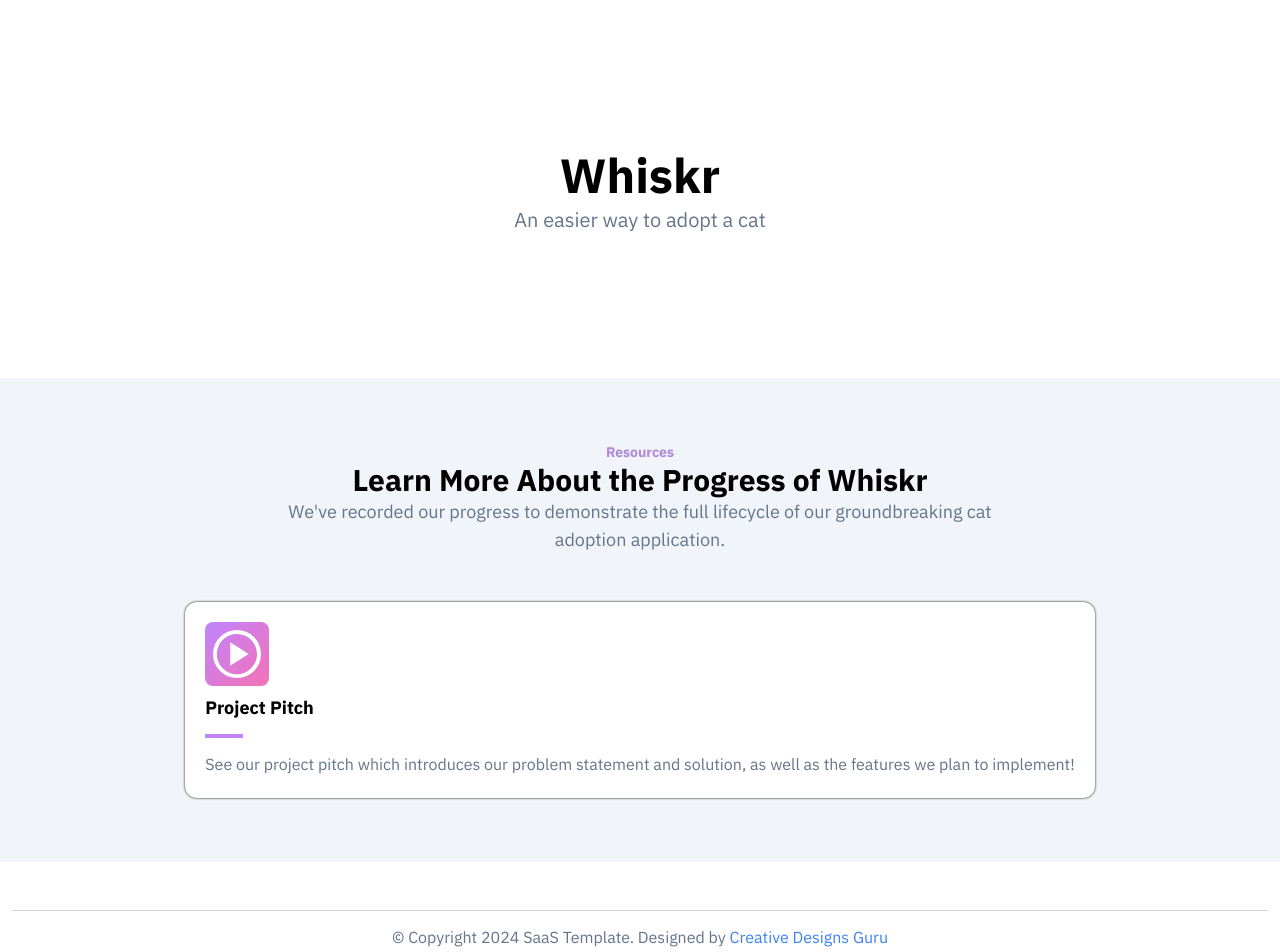
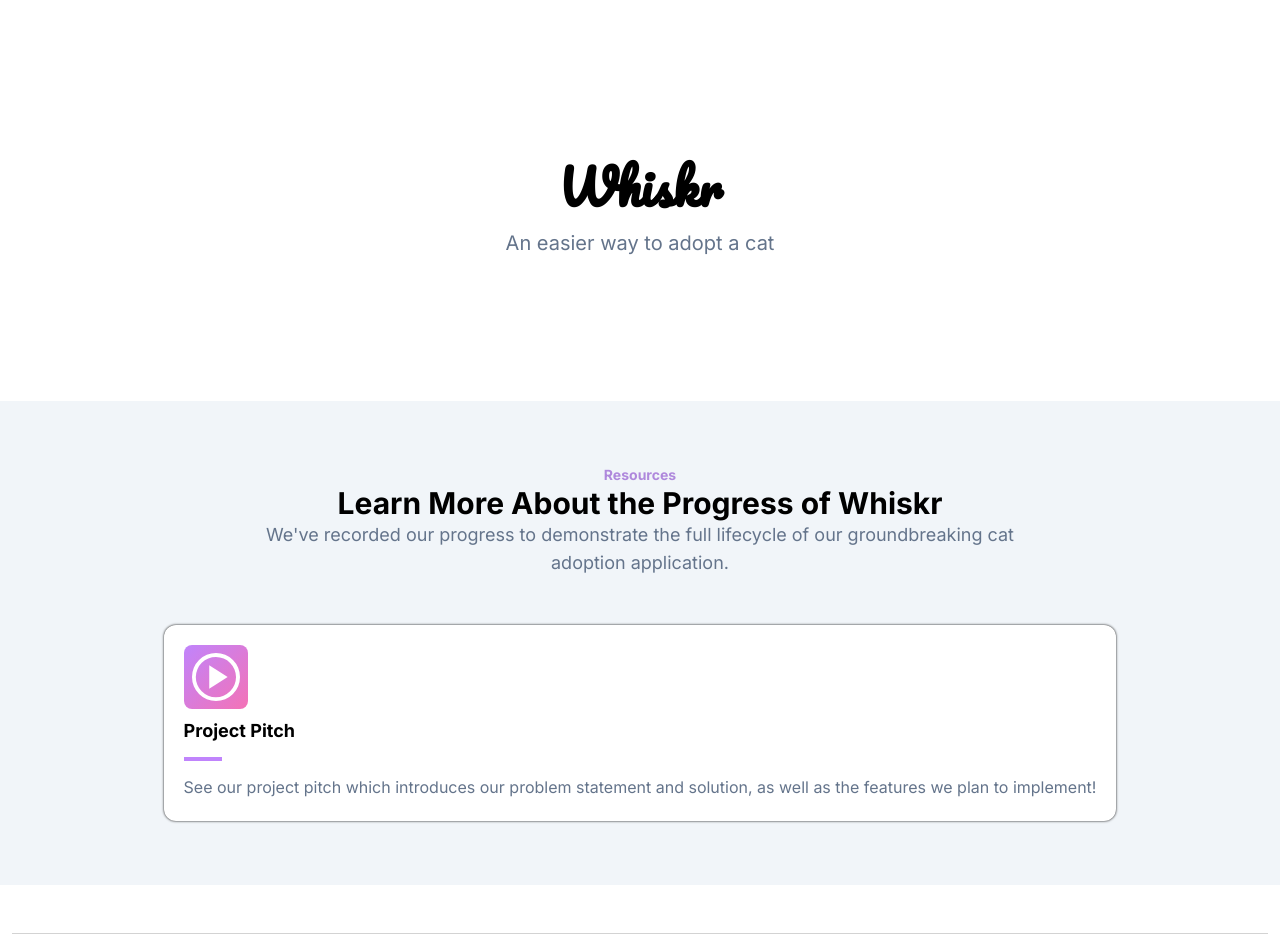
Before and after one commit to LucasDLee/Whiskr, a React (Create React App) app in the folder whiskr-website/: page / in a window 1280 px wide. Shown: the top 952 px of the page. Built offline with nearby package versions, Linux system fonts and the light colour scheme; the HTML template or start-up script is replaced by a standard one.

Commit message:
New fonts; added public folder

```diff
--- /dev/null
+++ b/whiskr-website/public/index.html
@@ -0,0 +1,43 @@
+<!DOCTYPE html>
+<html lang="en">
+  <head>
+    <meta charset="utf-8" />
+    <link rel="icon" href="%PUBLIC_URL%/favicon.ico" />
+    <meta name="viewport" content="width=device-width, initial-scale=1" />
+    <meta name="theme-color" content="#000000" />
+    <meta
+      name="description"
+      content="Web site created using create-react-app"
+    />
+    <link rel="apple-touch-icon" href="%PUBLIC_URL%/logo192.png" />
+    <!--
+      manifest.json provides metadata used when your web app is installed on a
+      user's mobile device or desktop. See https://developers.google.com/web/fundamentals/web-app-manifest/
+    -->
+    <link rel="manifest" href="%PUBLIC_URL%/manifest.json" />
+    <!--
+      Notice the use of %PUBLIC_URL% in the tags above.
+      It will be replaced with the URL of the `public` folder during the build.
+      Only files inside the `public` folder can be referenced from the HTML.
+
+      Unlike "/favicon.ico" or "favicon.ico", "%PUBLIC_URL%/favicon.ico" will
+      work correctly both with client-side routing and a non-root public URL.
+      Learn how to configure a non-root public URL by running `npm run build`.
+    -->
+    <title>Whiskr</title>
+  </head>
+  <body>
+    <noscript>You need to enable JavaScript to run this app.</noscript>
+    <div id="root"></div>
+    <!--
+      This HTML file is a template.
+      If you open it directly in the browser, you will see an empty page.
+
+      You can add webfonts, meta tags, or analytics to this file.
+      The build step will place the bundled scripts into the <body> tag.
+
+      To begin the development, run `npm start` or `yarn start`.
+      To create a production bundle, use `npm run build` or `yarn build`.
+    -->
+  </body>
+</html>
--- a/whiskr-website/src/App.css
+++ b/whiskr-website/src/App.css
@@ -1,7 +1,7 @@
 @import url('https://fonts.googleapis.com/css2?family=IBM+Plex+Sans:ital,wght@0,100;0,200;0,300;0,400;0,500;0,600;0,700;1,100;1,200;1,300;1,400;1,500;1,600;1,700&family=Rubik:ital,wght@0,300..900;1,300..900&display=swap');
 
 * {
-  font-family: 'IBM Plex Sans', 'Rubik';
+  font-family: "Inter";
 }
 
 a {
--- a/whiskr-website/src/components/Footer.js
+++ b/whiskr-website/src/components/Footer.js
@@ -3,7 +3,7 @@ export const Footer = () => {
   return (
     <div class="footerSection">
       <div class="footerDescription">
-        © Copyright 2024 SaaS Template. Designed by <a class="text-blue-500 hover:text-blue-600" href="https://creativedesignsguru.com">Creative Designs Guru</a>
+        © Copyright 2024 SaaS Template. Designed by <a class="text-blue-500 hover:text-blue-600" href="https://github.com/ixartz/SaaS-Boilerplate">Creative Designs Guru</a>
       </div>
     </div>
   );
--- a/whiskr-website/src/components/Hero.js
+++ b/whiskr-website/src/components/Hero.js
@@ -3,7 +3,7 @@ export const Hero = () => {
   return (
 
     <div class="heroSection">
-      <div class="heroTitle">Whiskr</div>
+      <div class="heroTitle" style={{ fontFamily: "Pacifico" }}>Whiskr</div>
       <div class="heroSubtitle">An easier way to adopt a cat</div>
     </div>
   );
--- a/whiskr-website/src/index.css
+++ b/whiskr-website/src/index.css
@@ -1,13 +1,17 @@
+@import url('https://fonts.googleapis.com/css2?family=Inter:ital,opsz,wght@0,14..32,100..900;1,14..32,100..900&family=Pacifico&display=swap');
+
 body {
   margin: 0;
-  font-family: -apple-system, BlinkMacSystemFont, 'Segoe UI', 'Roboto', 'Oxygen',
+  font-family: "Inter";
+  /* , -apple-system, BlinkMacSystemFont, 'Segoe UI', 'Roboto', 'Oxygen',
     'Ubuntu', 'Cantarell', 'Fira Sans', 'Droid Sans', 'Helvetica Neue',
-    sans-serif;
+    sans-serif; */
   -webkit-font-smoothing: antialiased;
   -moz-osx-font-smoothing: grayscale;
 }
 
 code {
-  font-family: source-code-pro, Menlo, Monaco, Consolas, 'Courier New',
-    monospace;
+  font-family: "Inter";
+  /* source-code-pro, Menlo, Monaco, Consolas, 'Courier New', */
+    /* monospace; */
 }
```
Also changed, not shown: whiskr-website/public/manifest.json (added), whiskr-website/public/robots.txt (added), 2 other files (tests, documents, lock files or other folders).
